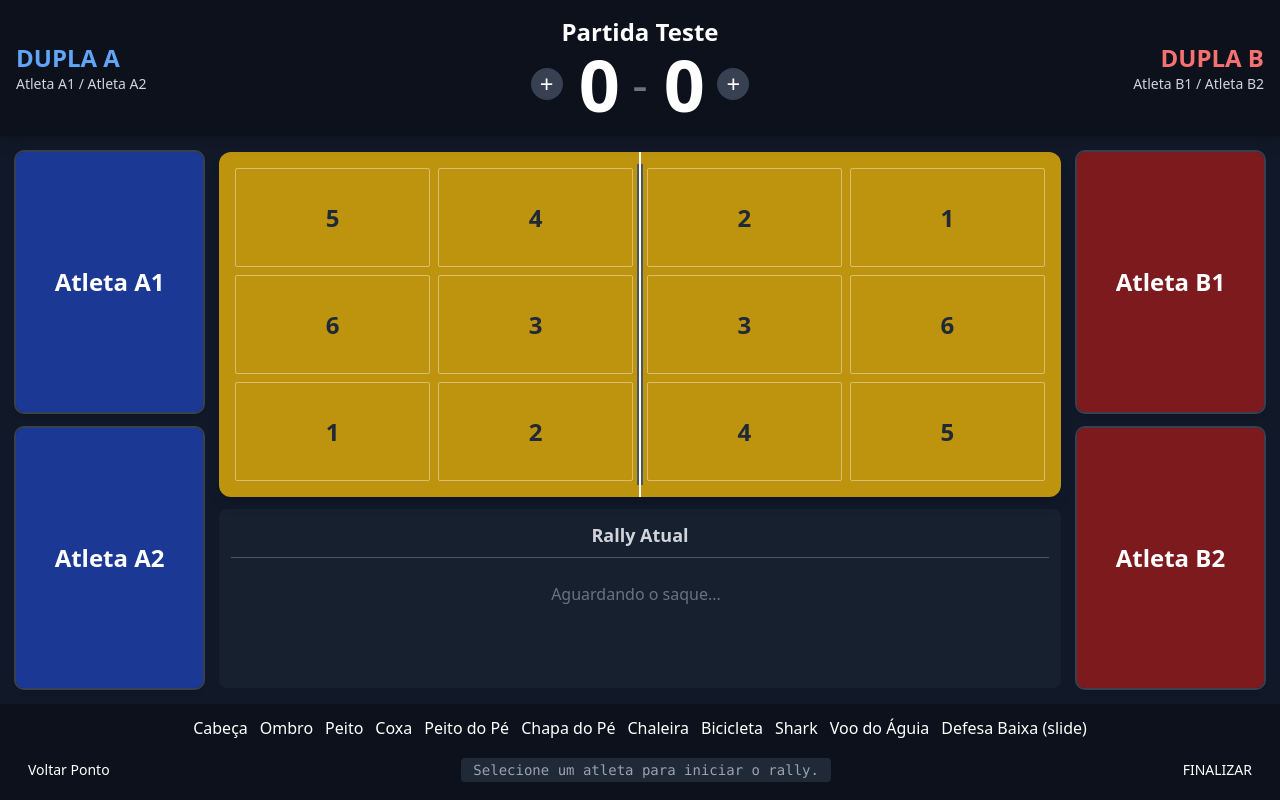
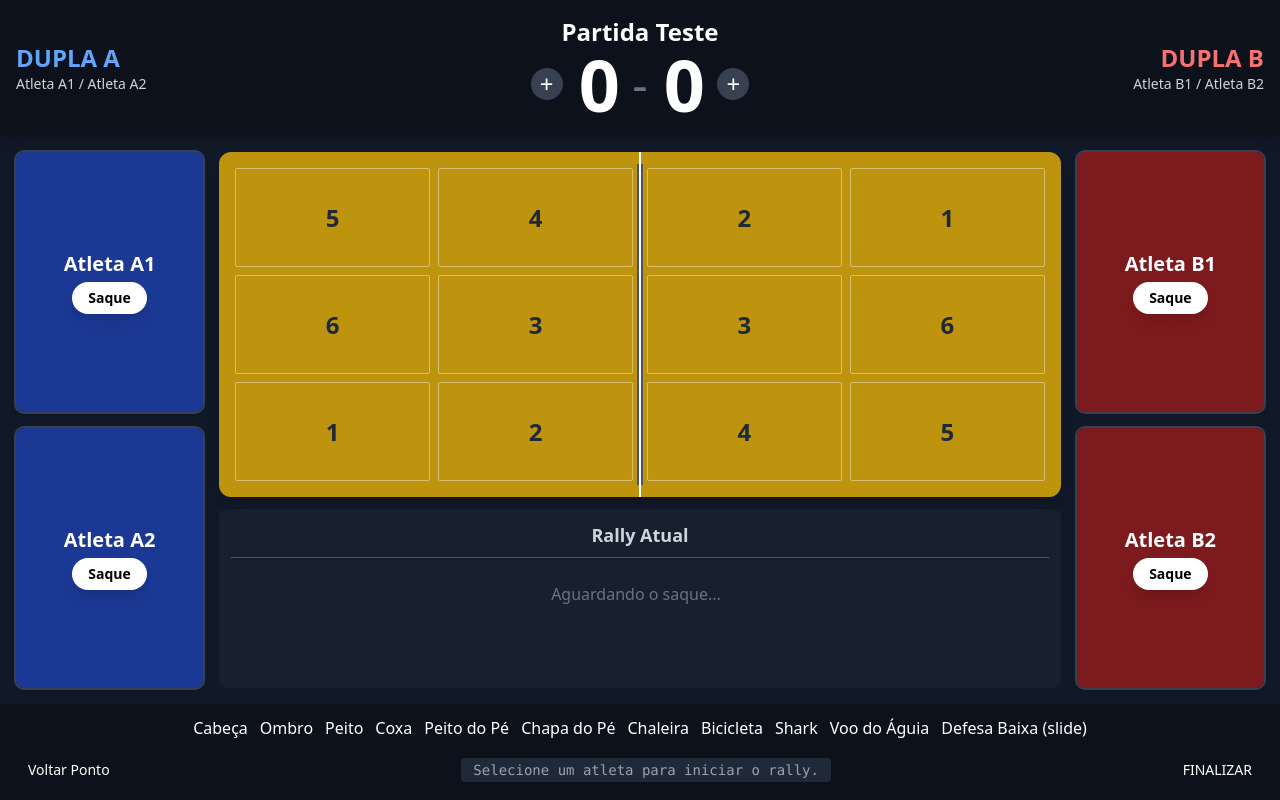
Before and after one commit to FelipeDireito/FTV-Scout, a React (Vite) app in the folder frontend/: page /partida in a window 1280 px wide. Built offline with nearby package versions, Linux system fonts and the light colour scheme.

Commit message:
feat: botão para saque no jogador

```diff
--- a/frontend/src/pages/Partida/index.jsx
+++ b/frontend/src/pages/Partida/index.jsx
@@ -4,17 +4,36 @@ import { v4 as uuidv4 } from 'uuid';
 import api from '../../services/api';
 import { TECNICAS, TIPO_ACAO_ID, MOTIVOS_PONTO } from '../../constants/jogo';
 
-const ButtonAtleta = ({ atleta, onClick, isSelecionado, corTime, disabled }) => (
+const ButtonAtleta = ({ atleta, onClick, isSelecionado, corTime, disabled, isRallyStarted, onSaqueClick }) => (
   <button
     onClick={onClick}
     disabled={disabled}
-    className={`w-full h-full text-lg md:text-2xl font-bold rounded-lg transition-all duration-200 ease-in-out transform focus:outline-none relative shadow-md
+    className={`w-full h-full rounded-lg transition-all duration-200 ease-in-out transform focus:outline-none relative shadow-md flex flex-col items-center justify-center p-2 gap-1
       ${isSelecionado ? 'ring-4 ring-yellow-400 scale-105' : 'ring-2 ring-gray-700'}
       ${disabled ? 'bg-gray-700 text-gray-500 cursor-not-allowed' : `${corTime === 'blue' ? 'bg-blue-800/80 hover:bg-blue-700' : 'bg-red-800/80 hover:bg-red-700'} hover:scale-105`}
     `}
   >
     {isSelecionado && <div className="absolute inset-0 bg-black/30 rounded-lg"></div>}
-    <span className="relative z-10">{atleta.nome_atleta}</span>
+
+    <span className="relative z-10 font-bold text-base sm:text-lg md:text-xl truncate w-full text-center">
+      {atleta.nome_atleta}
+    </span>
+
+    {!isRallyStarted && !disabled && (
+      <div
+        onClick={(e) => {
+          e.stopPropagation();
+          onSaqueClick(atleta);
+        }}
+        className="relative z-20 bg-white text-black font-bold rounded-full shadow-lg hover:bg-gray-200 transition-colors cursor-pointer
+                  text-xs py-1 px-3
+                  sm:text-sm sm:py-1.5 sm:px-4"
+        role="button"
+        aria-label={`Registrar Saque para ${atleta.nome_atleta}`}
+      >
+        Saque
+      </div>
+    )}
   </button>
 );
 
@@ -406,6 +425,36 @@ function Partida() {
     }
   };
 
+  const handleSaque = async (atleta) => {
+    if (acoesRally.length > 0) return;
+
+    const acaoData = {
+      rally_id: rallyId,
+      atleta_id: atleta.atleta_id,
+      tipo_acao_id: TIPO_ACAO_ID.SAQUE,
+      tecnica_acao_id: 6,
+      posicao_quadra: null
+    };
+
+    try {
+      setLogMessage(`Registrando Saque para ${atleta.nome_atleta.split(' ')[0]}...`);
+      const resposta = await api.post('/pontuacao/acao', acaoData);
+      const acaoSalva = resposta.data;
+
+      setAcoesRally(prev => [...prev, acaoSalva]);
+
+      const tecnicaName = TECNICAS.find(t => t.id === 6)?.nome;
+      setLogMessage(`Saque registrado: ${atleta.nome_atleta.split(' ')[0]} (${tecnicaName})`);
+
+      setAtletaSelecionado(null);
+      setActiveZone(null);
+    } catch (error) {
+      console.error("Erro ao registrar saque rápido:", error);
+      alert("Falha ao registrar o saque rápido.");
+      setLogMessage("Selecione um atleta para iniciar o rally.");
+    }
+  };
+
   const openPointModal = (timeVencedor) => {
     if (acoesRally.length === 0) {
       alert("Inicie o rally registrando uma ação (saque) antes de pontuar.");
@@ -469,6 +518,7 @@ function Partida() {
     } finally {
       setIsPontoModalOpen(false);
       setPontoPendente(null);
+      setActiveZone(null);
     }
   };
 
@@ -534,8 +584,8 @@ function Partida() {
 
       <main className="flex-1 flex flex-col md:flex-row p-2 md:p-4 gap-2 md:gap-4 overflow-hidden">
         <div className="flex md:flex-col justify-around gap-2 md:gap-4 md:w-[15%] h-16 md:h-full">
-          <ButtonAtleta atleta={duplas.a1} onClick={() => setAtletaSelecionado(duplas.a1)} isSelecionado={atletaSelecionado?.atleta_id === duplas.a1.atleta_id} corTime="blue" disabled={!!pontoPendente} />
-          <ButtonAtleta atleta={duplas.a2} onClick={() => setAtletaSelecionado(duplas.a2)} isSelecionado={atletaSelecionado?.atleta_id === duplas.a2.atleta_id} corTime="blue" disabled={!!pontoPendente} />
+          <ButtonAtleta atleta={duplas.a1} onClick={() => setAtletaSelecionado(duplas.a1)} isSelecionado={atletaSelecionado?.atleta_id === duplas.a1.atleta_id} corTime="blue" disabled={!!pontoPendente} isRallyStarted={acoesRally.length > 0} onSaqueClick={handleSaque} />
+          <ButtonAtleta atleta={duplas.a2} onClick={() => setAtletaSelecionado(duplas.a2)} isSelecionado={atletaSelecionado?.atleta_id === duplas.a2.atleta_id} corTime="blue" disabled={!!pontoPendente} isRallyStarted={acoesRally.length > 0} onSaqueClick={handleSaque} />
         </div>
 
         <div className="flex-grow flex flex-col gap-3 min-h-0">
@@ -548,8 +598,8 @@ function Partida() {
         </div>
 
         <div className="flex md:flex-col justify-around gap-2 md:gap-4 md:w-[15%] h-16 md:h-full">
-          <ButtonAtleta atleta={duplas.b1} onClick={() => setAtletaSelecionado(duplas.b1)} isSelecionado={atletaSelecionado?.atleta_id === duplas.b1.atleta_id} corTime="red" disabled={!!pontoPendente} />
-          <ButtonAtleta atleta={duplas.b2} onClick={() => setAtletaSelecionado(duplas.b2)} isSelecionado={atletaSelecionado?.atleta_id === duplas.b2.atleta_id} corTime="red" disabled={!!pontoPendente} />
+          <ButtonAtleta atleta={duplas.b1} onClick={() => setAtletaSelecionado(duplas.b1)} isSelecionado={atletaSelecionado?.atleta_id === duplas.b1.atleta_id} corTime="red" disabled={!!pontoPendente} isRallyStarted={acoesRally.length > 0} onSaqueClick={handleSaque} />
+          <ButtonAtleta atleta={duplas.b2} onClick={() => setAtletaSelecionado(duplas.b2)} isSelecionado={atletaSelecionado?.atleta_id === duplas.b2.atleta_id} corTime="red" disabled={!!pontoPendente} isRallyStarted={acoesRally.length > 0} onSaqueClick={handleSaque} />
         </div>
       </main>
 
```
